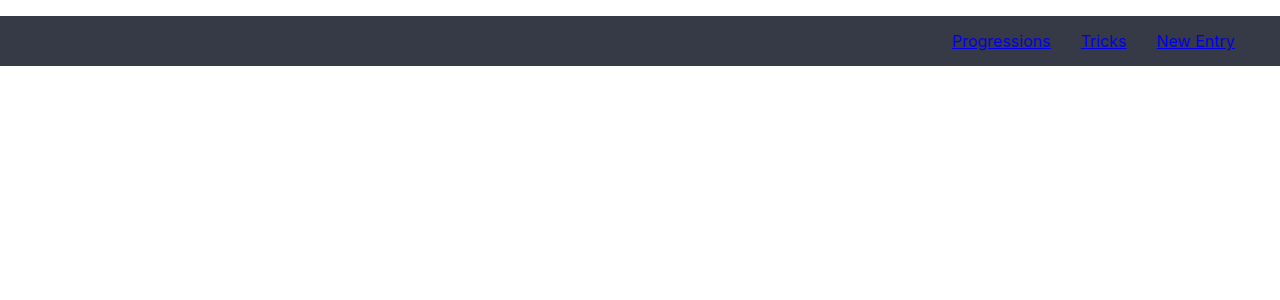
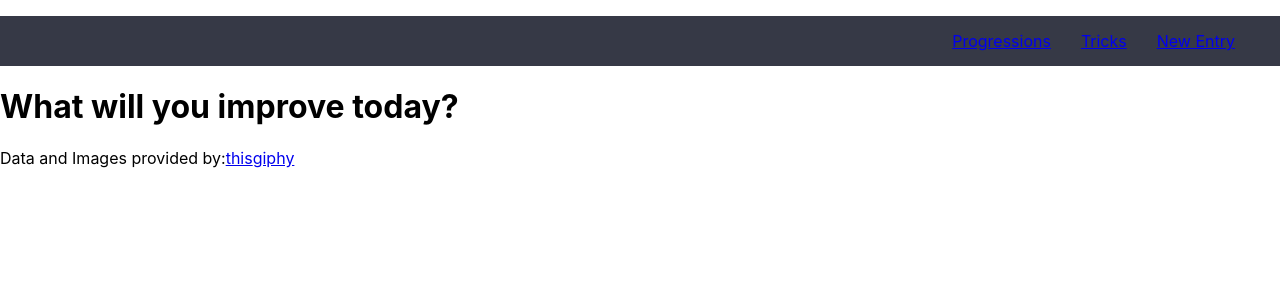
Before and after one commit to ForkingPaths2040/Progression, a React (Create React App) app: page / in a window 1280 px wide. Shown: the top 300 px of the page. Built offline with nearby package versions, Linux system fonts and the light colour scheme; no server answers.

Commit message:
Added the HomePage and Footer Components to be rendered with Route/Link

```diff
--- a/src/App.js
+++ b/src/App.js
@@ -7,6 +7,8 @@ import Form from "./Components/Form";
 import axios from 'axios'
 import "./App.css";
 import Header from "./Components/Header";
+import Footer from './Components/Footer'
+import HomePage from './Components/HomePage'
 
 function App() {
   const [tricks, setTricks] = useState([]);
@@ -24,7 +26,10 @@ function App() {
   }, []);
   return (
     <div className="App">
-        <Header />
+      <Header />
+      <Route exact path='/'>
+      <HomePage />
+      </Route>
       <Route  exact path="/tricks">
         <ListTricks tricks={tricks}/>
       </Route>
@@ -37,6 +42,7 @@ function App() {
       <Route path='/progressions'>
         <Entries />
       </Route>
+      <Footer />
     </div>
   );
 }
```
